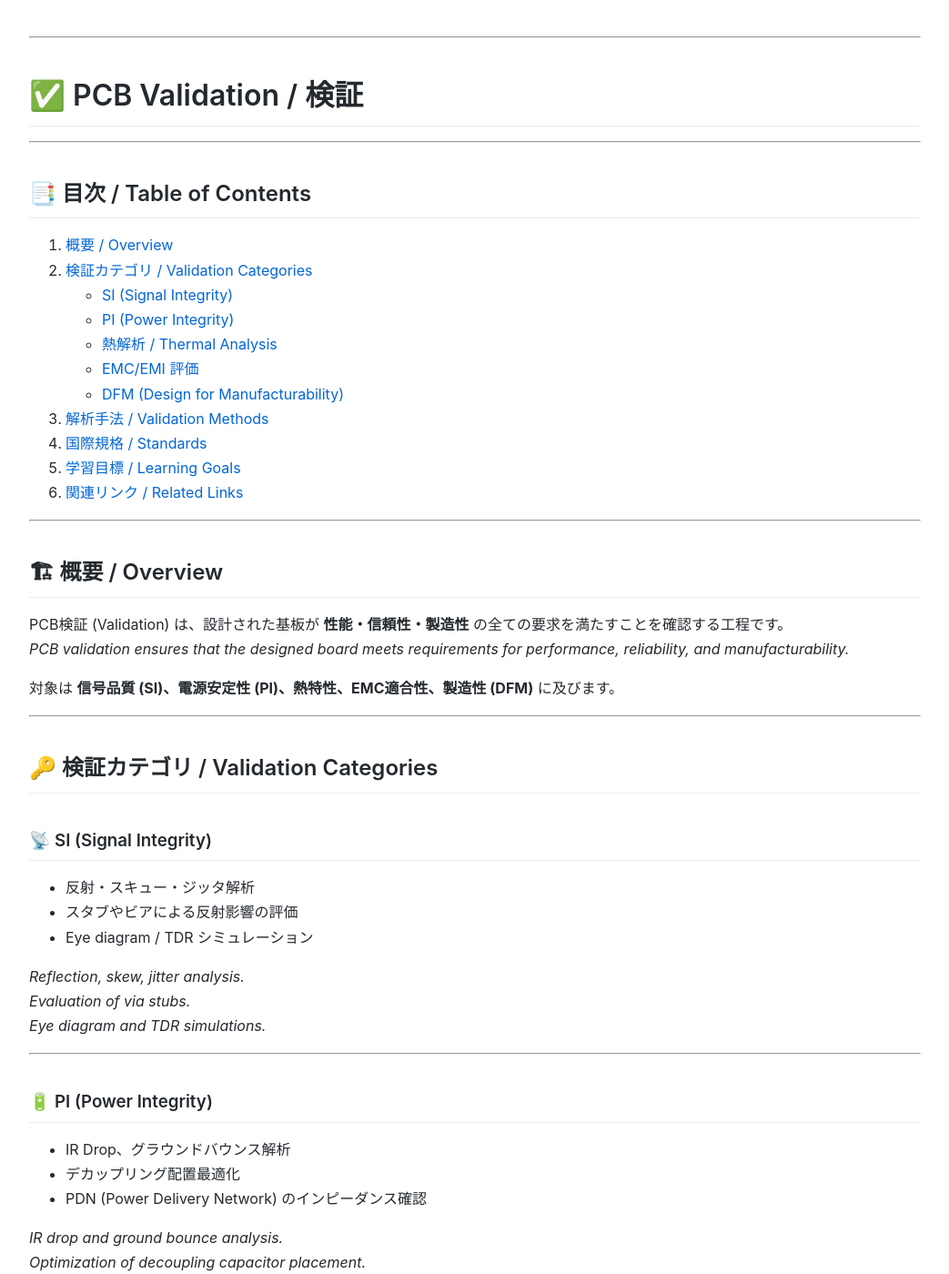
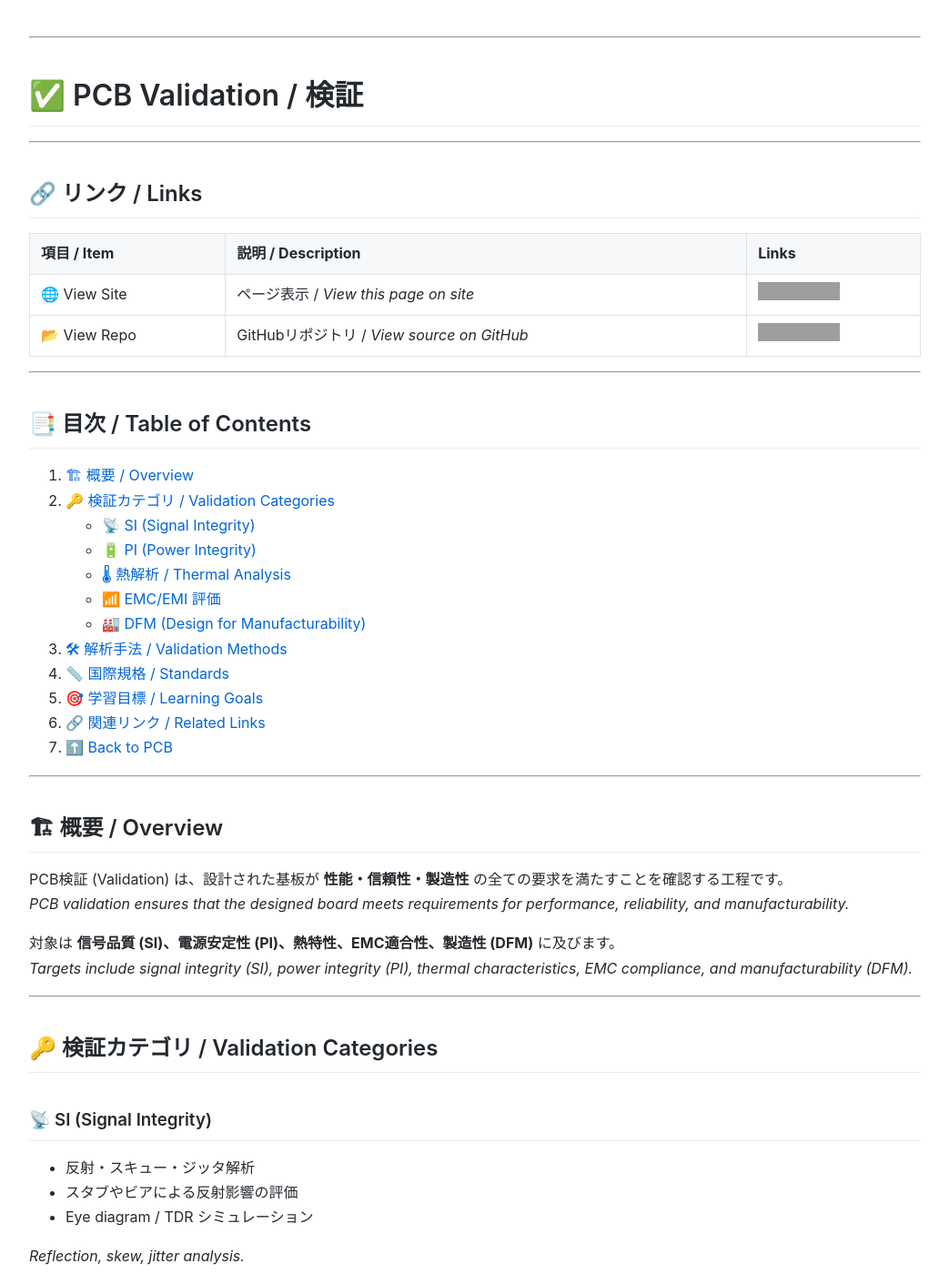
Before and after one commit to Samizo-AITL/Edusemi-Plus, a Jekyll site: the page built from Assembly-Integration/PCB/validation.md, in a window 1280 px wide and 1400 px high. Shown: the whole window at 91% size, without its empty margins (118-1161 px from the left). Built offline with Jekyll 4.4.1, drawn with Linux system fonts in a browser that asks for light colours; some of the changed text lies outside the part shown; grey boxes are pictures that could not be loaded.

Commit message:
Update validation.md

```diff
--- a/Assembly-Integration/PCB/validation.md
+++ b/Assembly-Integration/PCB/validation.md
@@ -9,18 +9,28 @@ title: "PCB Validation | 検証"
 
 ---
 
+## 🔗 リンク / Links
+
+| 項目 / Item | 説明 / Description | Links |
+|-------------|---------------------|-------|
+| 🌐 View Site | ページ表示 / *View this page on site* | [![View Site](https://img.shields.io/badge/View-Site-brightgreen?style=for-the-badge&logo=githubpages)](https://samizo-aitl.github.io/Edusemi-Plus/Assembly-Integration/PCB/validation/) |
+| 📂 View Repo | GitHubリポジトリ / *View source on GitHub* | [![View Repo](https://img.shields.io/badge/View-Repo-blue?style=for-the-badge&logo=github)](https://github.com/Samizo-AITL/Edusemi-Plus/blob/main/Assembly-Integration/PCB/validation.md) |
+
+---
+
 ## 📑 目次 / Table of Contents
-1. [概要 / Overview](#-概要--overview)
-2. [検証カテゴリ / Validation Categories](#-検証カテゴリ--validation-categories)
-   - [SI (Signal Integrity)](#-si-signal-integrity)
-   - [PI (Power Integrity)](#-pi-power-integrity)
-   - [熱解析 / Thermal Analysis](#-熱解析--thermal-analysis)
-   - [EMC/EMI 評価](#-emcemi-評価)
-   - [DFM (Design for Manufacturability)](#-dfm-design-for-manufacturability)
-3. [解析手法 / Validation Methods](#-解析手法--validation-methods)
-4. [国際規格 / Standards](#-国際規格--standards)
-5. [学習目標 / Learning Goals](#-学習目標--learning-goals)
-6. [関連リンク / Related Links](#-関連リンク--related-links)
+1. [🏗 概要 / Overview](#-概要--overview)
+2. [🔑 検証カテゴリ / Validation Categories](#-検証カテゴリ--validation-categories)
+   - [📡 SI (Signal Integrity)](#-si-signal-integrity)
+   - [🔋 PI (Power Integrity)](#-pi-power-integrity)
+   - [🌡 熱解析 / Thermal Analysis](#-熱解析--thermal-analysis)
+   - [📶 EMC/EMI 評価](#-emcemi-評価)
+   - [🏭 DFM (Design for Manufacturability)](#-dfm-design-for-manufacturability)
+3. [🛠 解析手法 / Validation Methods](#-解析手法--validation-methods)
+4. [📏 国際規格 / Standards](#-国際規格--standards)
+5. [🎯 学習目標 / Learning Goals](#-学習目標--learning-goals)
+6. [🔗 関連リンク / Related Links](#-関連リンク--related-links)
+7. [⬆️ Back to PCB](#️-back-to-pcb)
 
 ---
 
@@ -29,6 +39,7 @@ PCB検証 (Validation) は、設計された基板が **性能・信頼性・製
 *PCB validation ensures that the designed board meets requirements for performance, reliability, and manufacturability.*
 
 対象は **信号品質 (SI)、電源安定性 (PI)、熱特性、EMC適合性、製造性 (DFM)** に及びます。
+*Targets include signal integrity (SI), power integrity (PI), thermal characteristics, EMC compliance, and manufacturability (DFM).*
 
 ---
 
@@ -102,31 +113,39 @@ Design reviews with DRC/DFM automation.*
 ---
 
 ## 📏 国際規格 / Standards
-- **IPC-6012**: リジッド基板の性能仕様
-- **IPC-2221/2222**: PCB一般設計規格
-- **IEC 61000シリーズ**: EMC適合性基準
-- **JEDEC JESD**: 半導体パッケージ/システムレベル試験規格
+- **IPC-6012**: リジッド基板の性能仕様 / *Performance specification for rigid PCBs*
+- **IPC-2221/2222**: PCB一般設計規格 / *Generic design standards for PCBs*
+- **IEC 61000シリーズ**: EMC適合性基準 / *EMC compliance standards*
+- **JEDEC JESD**: 半導体パッケージ/システムレベル試験規格 / *JEDEC reliability and system-level test standards*
 
 ---
 
 ## 🎯 学習目標 / Learning Goals
 - SI/PI/熱/EMC の各観点で検証フローを理解する。
   *Understand validation flow for SI, PI, thermal, and EMC.*
+
 - シミュレーションと実測を組み合わせた設計検証を実践できる。
   *Combine simulation and measurement for validation.*
+
 - 国際規格への適合性を考慮した設計フローを構築する。
   *Build design flow considering compliance with international standards.*
 
 ---
 
 ## 🔗 関連リンク / Related Links
-- [📑 Stackup](./stackup.md)
-- [📏 Design Rules](./design_rules.md)
-- [🛤 Routing](./routing.md)
-- [🛡 Reliability](./reliability.md)
+
+| 項目 / Item | 説明 / Description | Links |
+|-------------|-------------------|-------|
+| 📐 Stack-up | 層構成の設計指針<br>*PCB layer stack-up guidelines* | [![View Site](https://img.shields.io/badge/View-Site-brightgreen?style=for-the-badge&logo=githubpages)](https://samizo-aitl.github.io/Edusemi-Plus/Assembly-Integration/PCB/stackup/)<br>[![View Repo](https://img.shields.io/badge/View-Repo-blue?style=for-the-badge&logo=github)](https://github.com/Samizo-AITL/Edusemi-Plus/blob/main/Assembly-Integration/PCB/stackup.md) |
+| 📏 Design Rules | 設計ルールと制約<br>*PCB design rules and constraints* | [![View Site](https://img.shields.io/badge/View-Site-brightgreen?style=for-the-badge&logo=githubpages)](https://samizo-aitl.github.io/Edusemi-Plus/Assembly-Integration/PCB/design_rules/)<br>[![View Repo](https://img.shields.io/badge/View-Repo-blue?style=for-the-badge&logo=github)](https://github.com/Samizo-AITL/Edusemi-Plus/blob/main/Assembly-Integration/PCB/design_rules.md) |
+| 🛤 Routing | 配線設計と最適化<br>*PCB routing design and optimization* | [![View Site](https://img.shields.io/badge/View-Site-brightgreen?style=for-the-badge&logo=githubpages)](https://samizo-aitl.github.io/Edusemi-Plus/Assembly-Integration/PCB/routing/)<br>[![View Repo](https://img.shields.io/badge/View-Repo-blue?style=for-the-badge&logo=github)](https://github.com/Samizo-AITL/Edusemi-Plus/blob/main/Assembly-Integration/PCB/routing.md) |
+| 🛡 Reliability | 信頼性設計と試験<br>*PCB reliability design and testing* | [![View Site](https://img.shields.io/badge/View-Site-brightgreen?style=for-the-badge&logo=githubpages)](https://samizo-aitl.github.io/Edusemi-Plus/Assembly-Integration/PCB/reliability/)<br>[![View Repo](https://img.shields.io/badge/View-Repo-blue?style=for-the-badge&logo=github)](https://github.com/Samizo-AITL/Edusemi-Plus/blob/main/Assembly-Integration/PCB/reliability.md) |
 
 ---
 
 ## ⬆️ Back to PCB
-[![Back Site](https://img.shields.io/badge/⬆️%20Back-Site-brightgreen?logo=githubpages)](https://samizo-aitl.github.io/Edusemi-Plus/Assembly-Integration/PCB/)
-[![Back Repo](https://img.shields.io/badge/⬆️%20Back-Repo-blue?logo=github)](https://github.com/Samizo-AITL/Edusemi-Plus/tree/main/Assembly-Integration/PCB)
+
+| 項目 / Item | 説明 / Description | Links |
+|-------------|-------------------|-------|
+| 🌐 Back to Site | PCB全体ページへ戻る<br>*Back to PCB site* | [![Back Site](https://img.shields.io/badge/⬆️%20Back-Site-brightgreen?style=for-the-badge&logo=githubpages)](https://samizo-aitl.github.io/Edusemi-Plus/Assembly-Integration/PCB/) |
+| 📂 Back to Repo | GitHubリポジトリに戻る<br>*Back to GitHub repo* | [![Back Repo](https://img.shields.io/badge/⬆️%20Back-Repo-blue?style=for-the-badge&logo=github)](https://github.com/Samizo-AITL/Edusemi-Plus/tree/main/Assembly-Integration/PCB) |
```
Also changed, not shown: other parts of Assembly-Integration/PCB/validation.md (+4 -4 lines).
